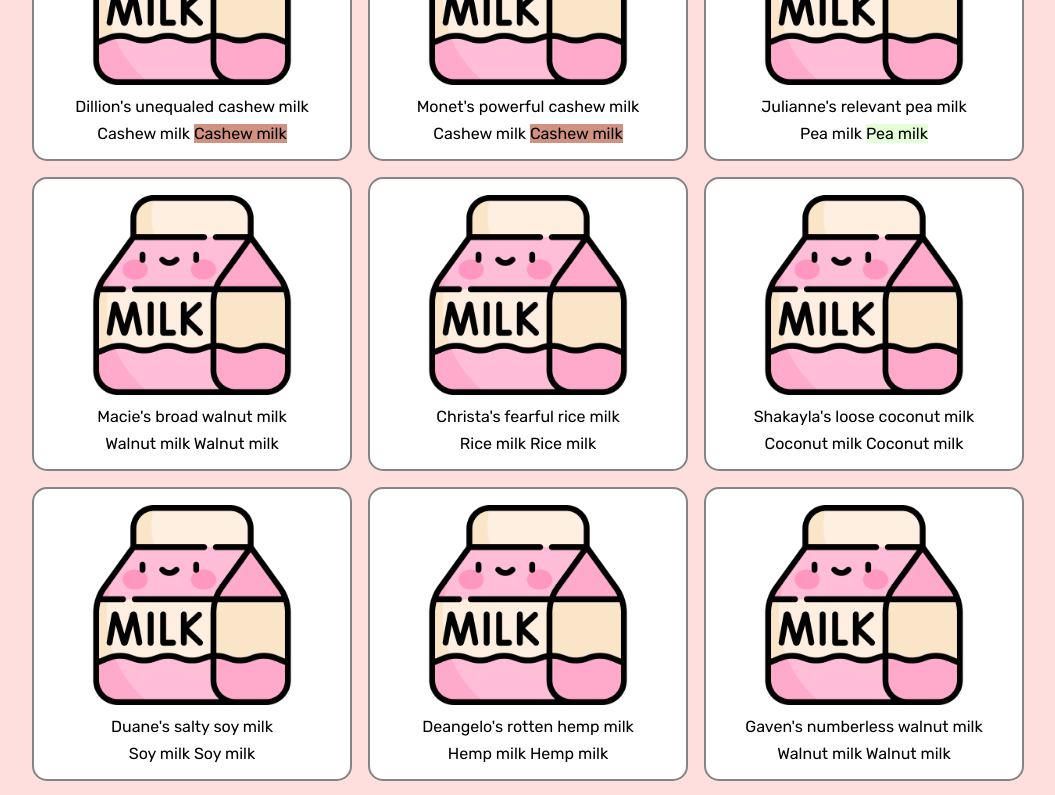
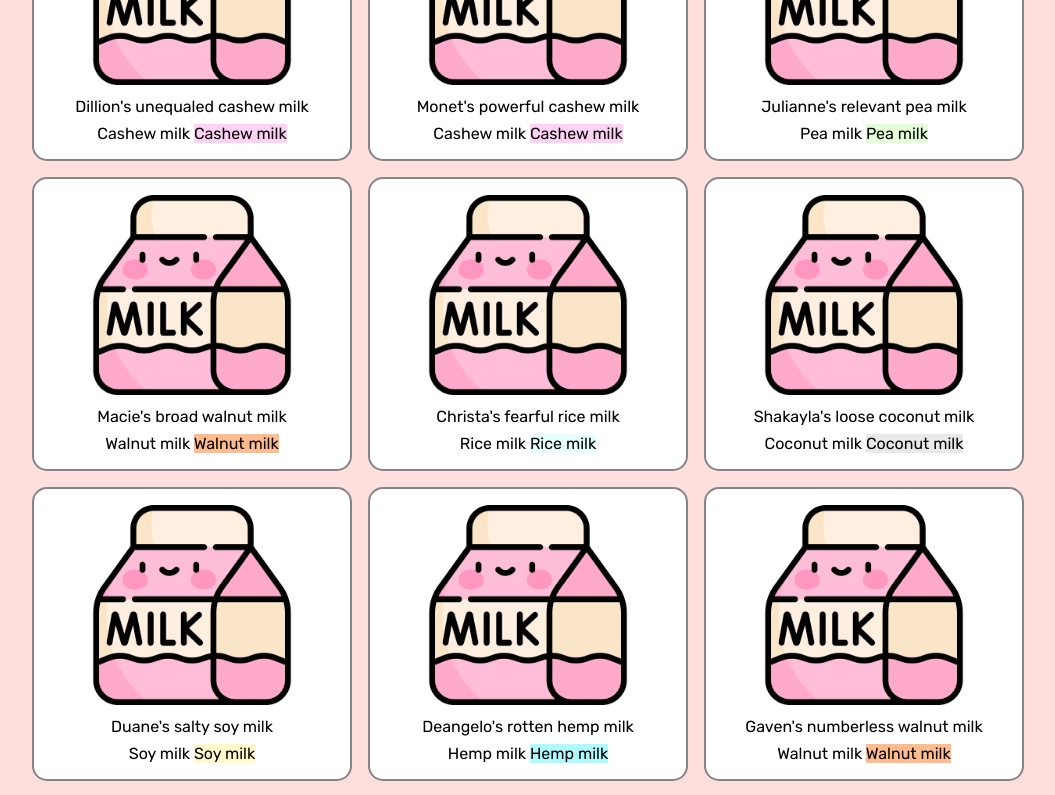
Before and after one commit to Mashidzasupergirl/Milk-app, a React (Vite) app in the folder vite-milk-app/: page / in a window 1280 px wide. Shown: the part 200-995 px from the top of the page, without its empty margins (112-1167 px from the left). Built offline with nearby package versions, Linux system fonts and the light colour scheme.

Commit message:
all-types-colored

```diff
--- a/vite-milk-app/src/App.css
+++ b/vite-milk-app/src/App.css
@@ -6,6 +6,7 @@
   box-sizing: border-box;
   font-family: 'Rubik', sans-serif;
 }
+
 ul li {
   margin: 0;
   padding: 0;
@@ -19,6 +20,7 @@ a {
   cursor: pointer;
   color: #ffffff;
 }
+
 body {
   margin: 0;
   place-items: center;
@@ -26,19 +28,23 @@ body {
   min-height: 100vh;
   background-color: #ffdede;
 }
+
 .App {
   text-align: center;
 }
+
 .App nav {
   background-color: #ffffff;
   padding: 0.5rem 1rem;
 }
+
 .menu {
   display: flex;
   flex-direction: row;
   justify-content: space-between;
   align-items: center;
 }
+
 .App nav a {
   color: #ff9797;
   text-decoration: none;
@@ -47,18 +53,22 @@ body {
   font-weight: 600;
   font-size: 20px;
 }
+
 .cart {
   text-align: left;
   margin: 1rem 4rem;
 }
+
 .cart label {
   display: block;
   margin-bottom: 1rem;
 }
+
 .cart input {
   display: block;
   margin-top: 0.5rem;
 }
+
 .product-gallery {
   display: flex;
   flex-direction: row;
@@ -67,6 +77,7 @@ body {
   justify-content: center;
   padding: 0.5rem;
 }
+
 .product-card {
   border: rgb(133, 133, 133) solid 2px;
   border-radius: 15px;
@@ -75,34 +86,79 @@ body {
   width: 20rem;
   padding: 1rem 2rem;
 }
+
 .product-card img {
-/* margin-bottom: 1rem; */
+  /*  */
 
 }
-.product-card p{
+
+.product-card p {
   margin-top: 0.5rem;
 }
+
 .Cashew {
   background-color: rgb(209, 146, 130);
 }
+
 .Pea {
   background-color: rgb(228, 255, 216);
 }
 
+.Walnut {
+  background-color: rgb(255, 188, 143);
+}
+
+.Rice {
+  background-color: rgb(230, 255, 253);
+}
+
+.Coconut {
+  background-color: rgb(233, 233, 233);
+}
+
+.Soy {
+  background-color: rgb(255, 250, 203);
+}
+
+.Hemp {
+  background-color: rgb(175, 250, 255);
+}
+
+.Almond {
+  background-color: rgb(175, 250, 255);
+}
+
+.Cashew {
+  background-color: rgb(255, 209, 244);
+}
+
+.Oat {
+  background-color: rgb(255, 254, 186);
+}
+
+.Macadamia {
+  background-color: rgb(228, 195, 195);
+}
+.Whole {
+  background-color: #ffd3d3;
+}
 .pagination {
   display: flex;
   flex-direction: row;
   justify-content: center;
   align-items: center;
 }
+
 .page-item {
-  color:#ff9797;
+  color: #ff9797;
   font-size: 1.7rem;
 }
+
 .page-link {
   color: #ff9797;
   margin: 0 2rem;
 }
+
 .page-link:hover {
   text-shadow: -1px 0px 2px rgb(255, 156, 156);
   cursor: pointer;
```
